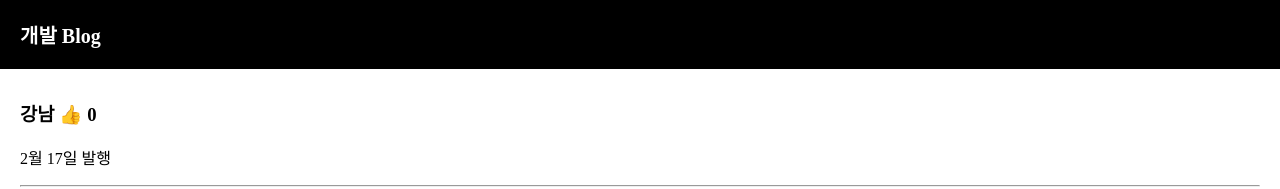
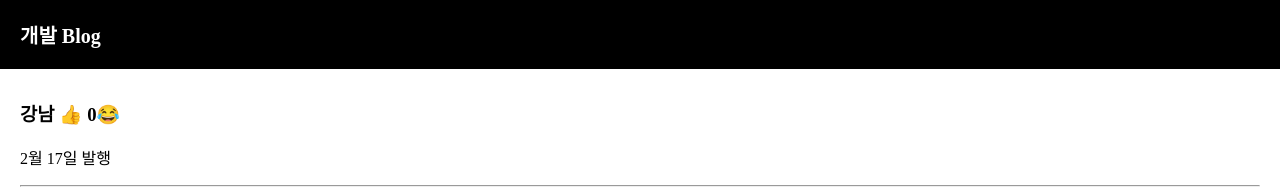
Before and after one commit to magarin213/blog, a React (Create React App) app: page / in a window 1280 px wide. Shown: the top 189 px of the page. Built offline with nearby package versions, Linux system fonts and the light colour scheme.

Commit message:
Update App.js

```diff
--- a/src/App.js
+++ b/src/App.js
@@ -15,6 +15,9 @@ function App() {
   const ClickHandler = () => {
     setCount(count + 1)
   }
+  const ClickHandler2 = () => {
+    setCount(count - 1)
+  }
 
   return (
     <div className="App">
@@ -22,7 +25,7 @@ function App() {
         <div>개발 Blog</div>
       </div>
       <div className="list">
-        <h3>{ gangnam } <span onClick={ClickHandler}>👍</span> {count}</h3>
+        <h3>{ gangnam } <span onClick={ClickHandler}>👍</span> {count}<span onClick={ClickHandler2}>😂</span></h3>
         <p>2월 17일 발행</p>
         <hr/>
       </div>
```
